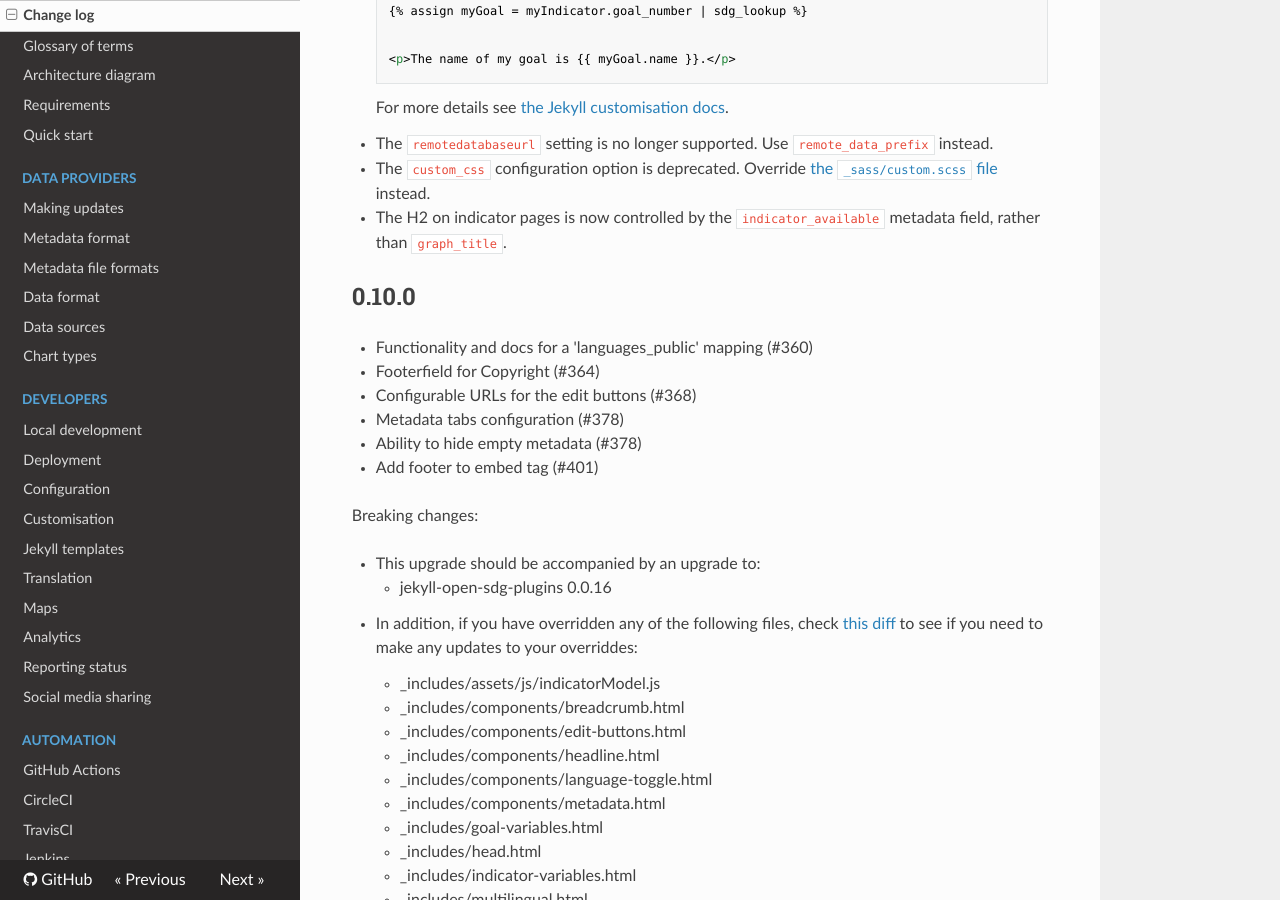
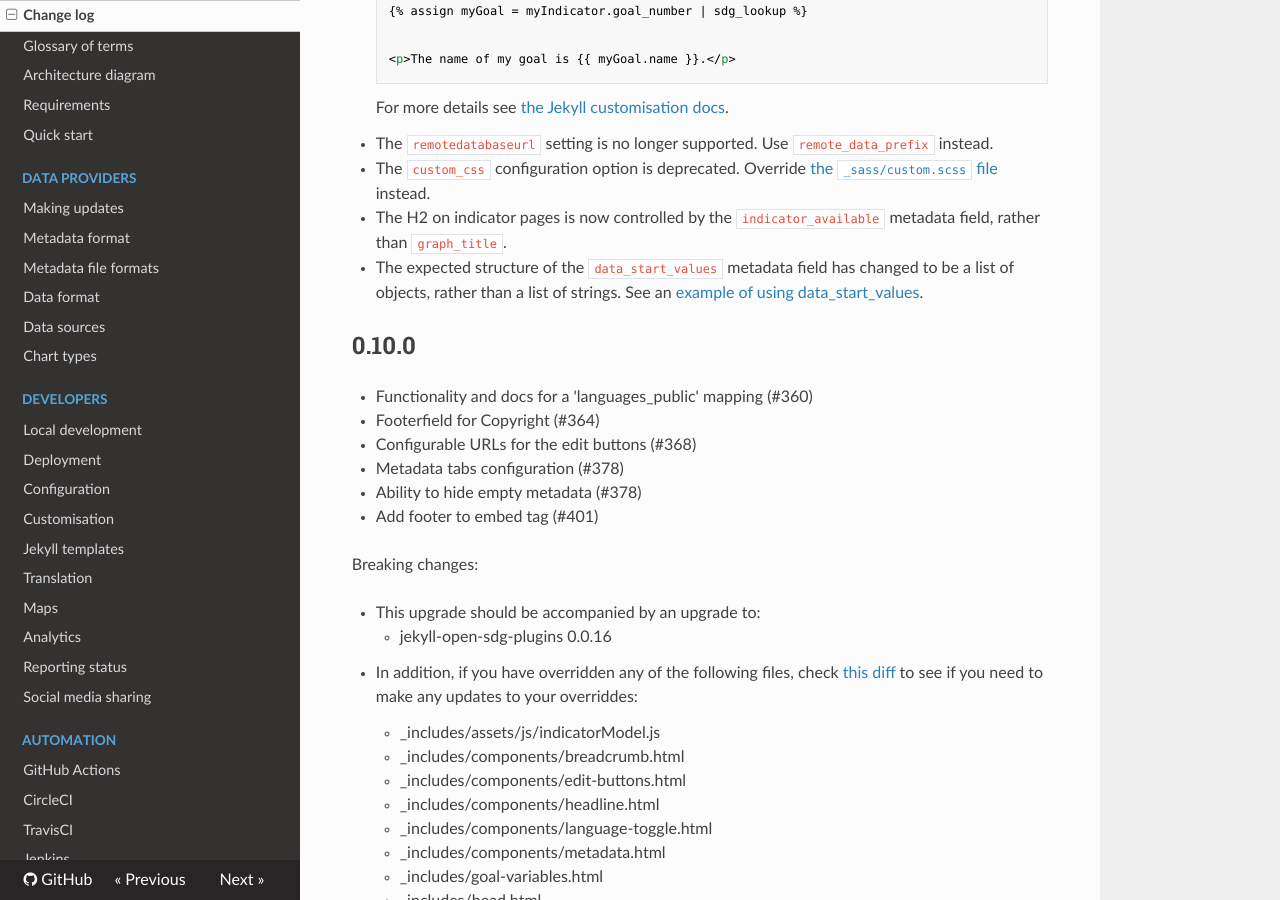
Before and after one commit to open-sdg/open-sdg, an MkDocs documentation site: the page built from docs/changelog.md, in a window 1280 px wide and 900 px high, scrolled down 2766 px. Built offline with MkDocs 1.6.1, drawn with Linux system fonts in a browser that asks for light colours; nearby versions of some CDN libraries; old or Windows-style settings are respelled for this version of MkDocs.

Commit message:
Add notes about data_start_values

```diff
--- a/docs/changelog.md
+++ b/docs/changelog.md
@@ -113,6 +113,7 @@ This is a major version upgrade and contains some breaking changes. Full technic
 * The `remotedatabaseurl` setting is no longer supported. Use `remote_data_prefix` instead.
 * The `custom_css` configuration option is deprecated. Override [the `_sass/custom.scss` file](https://github.com/open-sdg/open-sdg/blob/master/_sass/custom.scss) instead.
 * The H2 on indicator pages is now controlled by the `indicator_available` metadata field, rather than `graph_title`.
+* The expected structure of the `data_start_values` metadata field has changed to be a list of objects, rather than a list of strings. See an [example of using data_start_values](metadata-format.md#starting-values).
 
 ## 0.10.0
 
--- a/docs/upgrades/upgrading-1-0-0.md
+++ b/docs/upgrades/upgrading-1-0-0.md
@@ -54,6 +54,10 @@ If you are using the default data management approach -- .CSV files for data and
 2. Replace the contents of the scripts you use to check and build data. They are likely called `check_data.py` and `build_data.py`, in your `scripts` folder. Unless you need special customisations, you can use the exact versions from the data starter ([check_data.py](https://github.com/open-sdg/open-sdg-data-starter/blob/develop/scripts/check_data.py) and [build_data.py](https://github.com/open-sdg/open-sdg-data-starter/blob/develop/scripts/build_data.py).
 
 If you are not able to use this new YAML-based configuration approach, or you would prefer not to, you can use the sdg-build classes directly, as demonstrated in the [sdg-build example](https://github.com/open-sdg/sdg-build/blob/master/docs/examples/open_sdg.py). This requires some knowledge of Python.
+
+### Update some special metadata fields, if you use them
+
+The expected structure of the `data_start_values` metadata field has changed to be a list of objects, rather than a list of strings. See an [example of using data_start_values](metadata-format.md#starting-values). If you use `data_start_values` for any indicators, update their structure before going further.
 
 ### Confirm that your data and metadata passes validation
 
```
